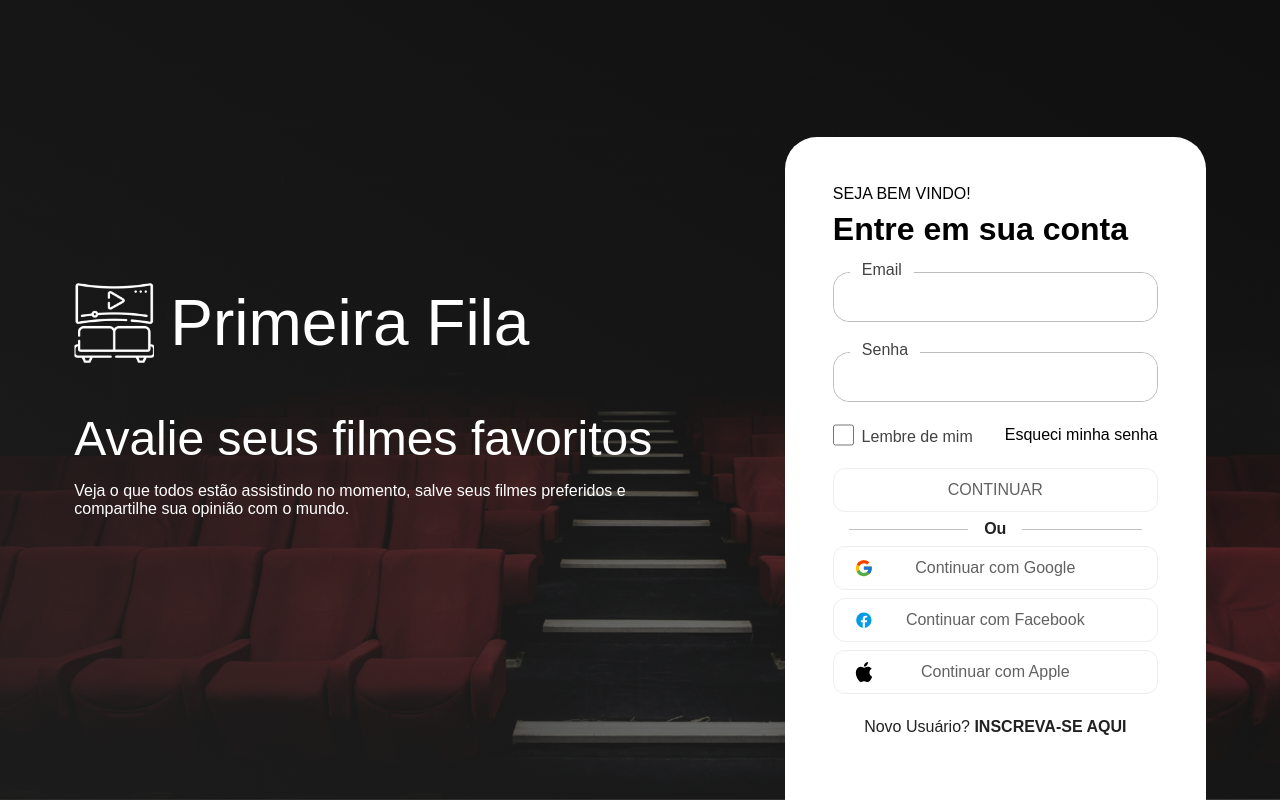
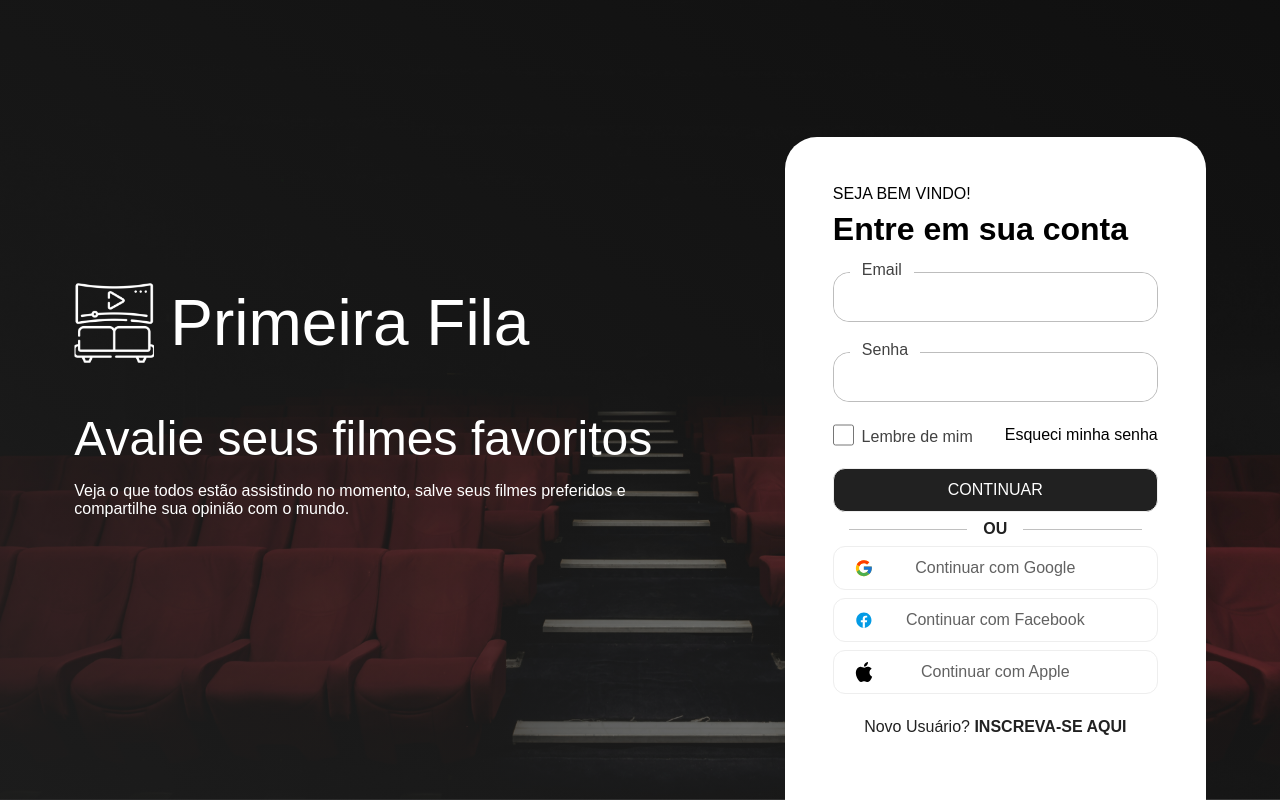
Before and after one commit to GabrielLimab/Primeira-Fila, a React (Vite) app in the folder client/: page /auth in a window 1280 px wide. Built offline with nearby package versions, Linux system fonts and the light colour scheme; a web font is replaced by a local one.

Commit message:
Feat: Styling

```diff
--- a/client/src/components/Atoms/Button/Button.css
+++ b/client/src/components/Atoms/Button/Button.css
@@ -26,12 +26,12 @@
   background-color: #f4f2f2;
 }
 
-.button-container .dark {
+.button-container.dark {
   background-color: #212121;
   color: #ffffff;
 }
 
-.button-container .dark:hover {
+.button-container.dark:hover {
   background-color: #f4f2f2;
   color: #616161;
   transition: 0.15s;
--- a/client/src/components/Login/Login.tsx
+++ b/client/src/components/Login/Login.tsx
@@ -66,7 +66,7 @@ function Login({ setAuthMode }: LoginProps) {
         <Button text="CONTINUAR" darkMode></Button>
       </form>
       <div className="text-divider">
-        <strong>Ou</strong>
+        <strong>OU</strong>
       </div>
       <Socials></Socials>
       <p className="go-to-signup">
```
